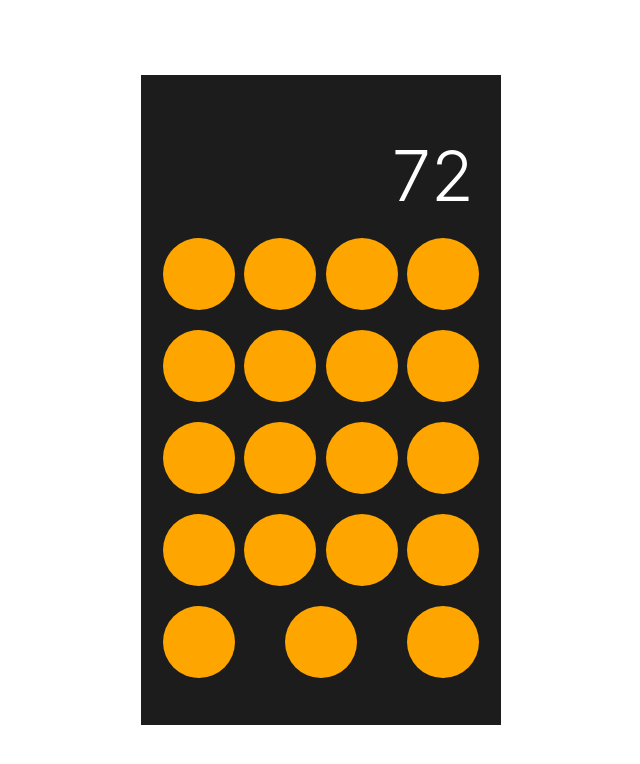
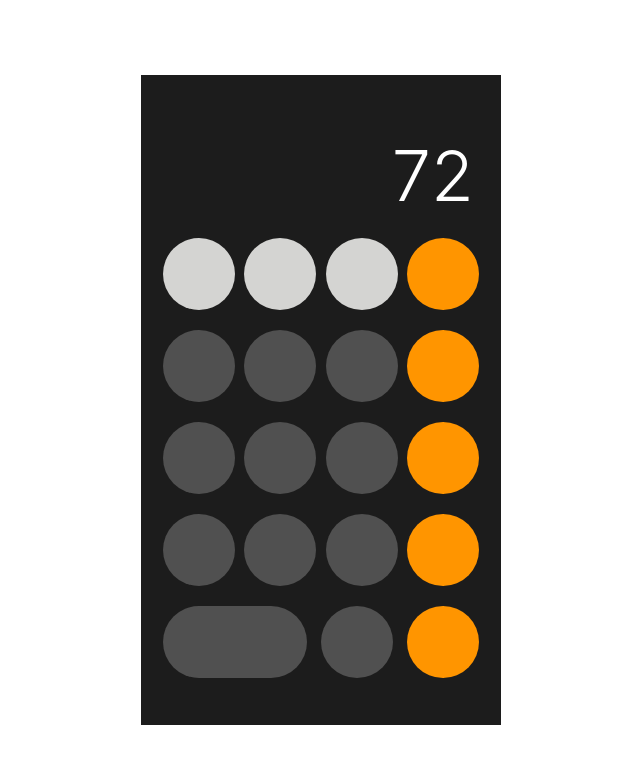
Before and after one commit to samettopcu88/IPhoneCalculator, a React (Create React App) app in the folder calculator/: page / in a window 1280 px wide. Shown: the top 764 px of the page, without its empty margins (319-959 px from the left). Built offline with nearby package versions, Linux system fonts and the light colour scheme.

Commit message:
butonlar yerleştirildi.

```diff
--- a/calculator/src/App.css
+++ b/calculator/src/App.css
@@ -50,8 +50,29 @@
 }
 
 .calculator-button {
-  width: 72px;
-  height: 72px;
   background-color: orange;
   border-radius: 50px;
 }
+
+.circle {
+  width: 72px;
+  height: 72px;
+}
+
+.rectangle {
+  width: 144px;
+  height: 72px;
+}
+
+
+.orange {
+ background-color: #ff9500;
+}
+
+.gray {
+ background-color: #505050;
+}
+
+.light-gray {
+  background-color: #d4d4d2;
+}
--- a/calculator/src/App.js
+++ b/calculator/src/App.js
@@ -20,33 +20,33 @@ const Calculator = () => {
       <div className="button-section">
 
         <div className="button-row">
-          <CalculatorButton shape="circle" />
-          <CalculatorButton shape="circle" />
-          <CalculatorButton shape="circle" />
-          <CalculatorButton shape="circle" />
+          <CalculatorButton shape="circle" color="light-gray" />
+          <CalculatorButton shape="circle" color="light-gray"/>
+          <CalculatorButton shape="circle" color="light-gray"/>
+          <CalculatorButton shape="circle" color="orange"/>
         </div>
         <div className="button-row">
-          <CalculatorButton shape="circle" />
-          <CalculatorButton shape="circle" />
-          <CalculatorButton shape="circle" />
-          <CalculatorButton shape="circle" />
+          <CalculatorButton shape="circle" color="gray"/>
+          <CalculatorButton shape="circle" color="gray"/>
+          <CalculatorButton shape="circle" color="gray"/>
+          <CalculatorButton shape="circle" color="orange"/>
         </div>
         <div className="button-row">
-          <CalculatorButton shape="circle" />
-          <CalculatorButton shape="circle" />
-          <CalculatorButton shape="circle" />
-          <CalculatorButton shape="circle" />
+          <CalculatorButton shape="circle" color="gray"/>
+          <CalculatorButton shape="circle" color="gray"/>
+          <CalculatorButton shape="circle" color="gray"/>
+          <CalculatorButton shape="circle" color="orange"/>
         </div>
         <div className="button-row">
-          <CalculatorButton shape="circle" />
-          <CalculatorButton shape="circle" />
-          <CalculatorButton shape="circle" />
-          <CalculatorButton shape="circle" />
+          <CalculatorButton shape="circle" color="gray"/>
+          <CalculatorButton shape="circle" color="gray"/>
+          <CalculatorButton shape="circle" color="gray"/>
+          <CalculatorButton shape="circle" color="orange"/>
         </div>
         <div className="button-row">
-          <CalculatorButton shape="circle" />
-          <CalculatorButton shape="circle" />
-          <CalculatorButton shape="circle" />
+          <CalculatorButton shape="rectangle" color="gray"/>
+          <CalculatorButton shape="circle" color="gray"/>
+          <CalculatorButton shape="circle" color="orange"/>
         </div>
       </div>
 
@@ -57,10 +57,11 @@ const Calculator = () => {
 
 const CalculatorButton = ({color, shape}) => {
   return(
-    <div className={"calculator-button ${color] ${shape} "}>
+    <div className={`calculator-button ${color} ${shape}`}>
 
     </div>
   )
 }
 
+
 export default App;
```
